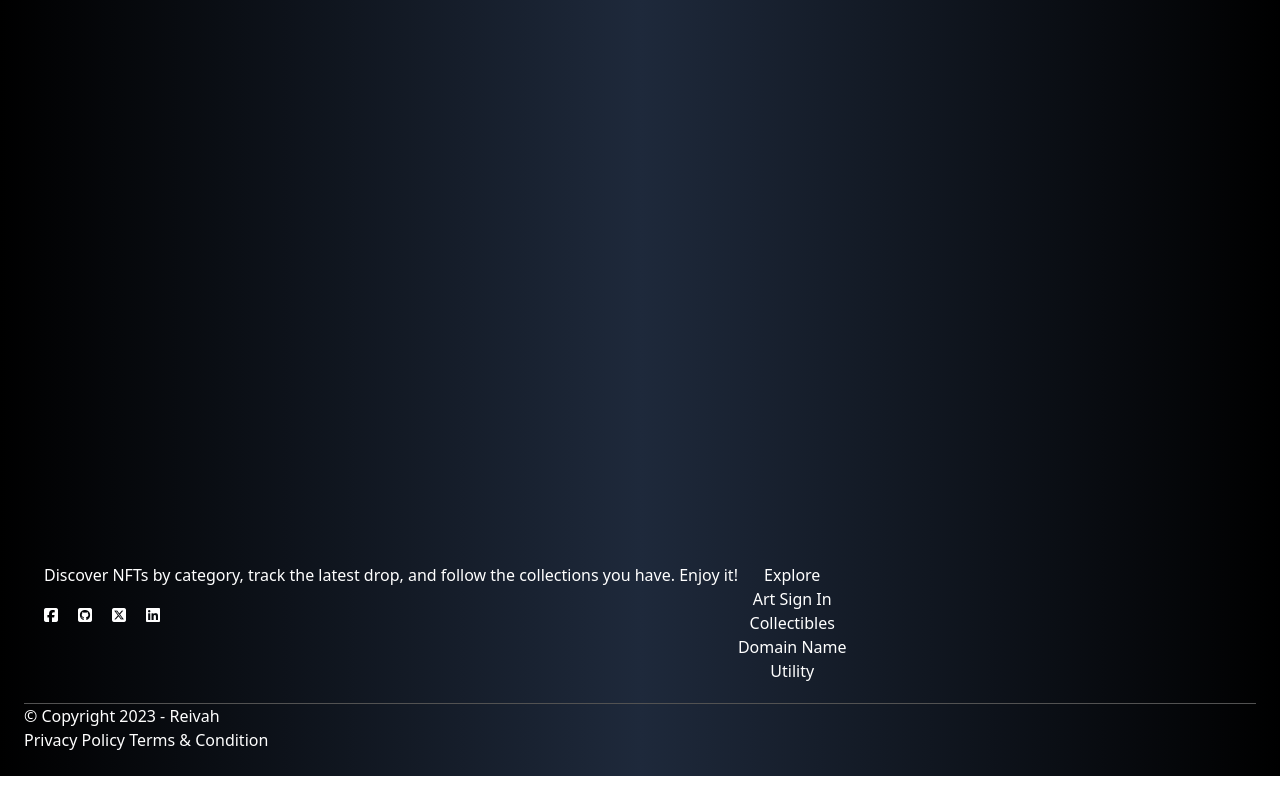
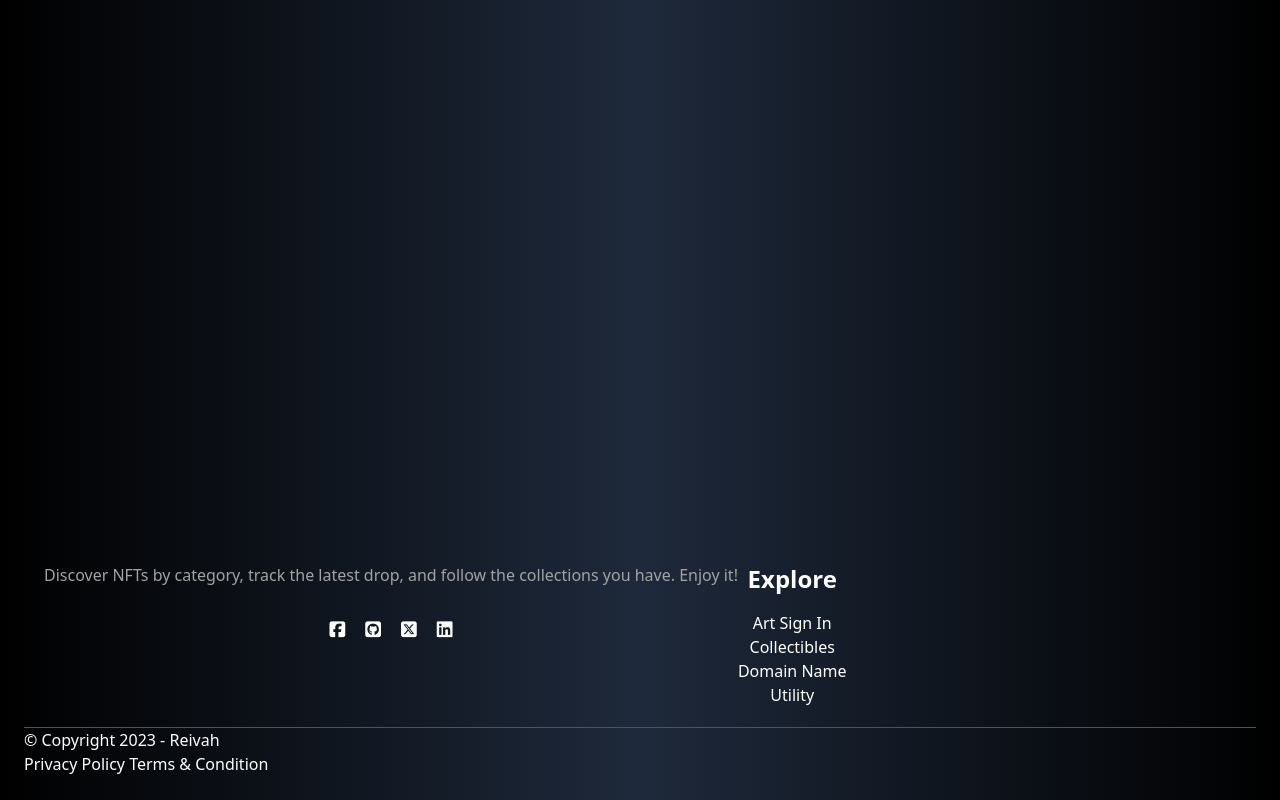
Before and after one commit to Reivah/Digital-Art, a plain HTML site: page index.html in a window 1280 px wide. Shown: the part 5123-5923 px from the top of the page. Before the commit the page ends 5899 px from the top, so only its background shows below. Drawn offline with nearby package versions, Linux system fonts and the light colour scheme.

Commit message:
adding margin botton to links

```diff
--- a/index.html
+++ b/index.html
@@ -326,9 +326,9 @@
         <footer>
             <div class="container min-w-full p-5 mt-[500px] flex flex-col  lg:flex-row   text-white">
                 <div>
-                    <p>Discover NFTs by category, track the latest drop, and follow the collections you have. Enjoy it!
+                    <p class="text-neutral-400">Discover NFTs by category, track the latest drop, and follow the collections you have. Enjoy it!
                     </p>
-                    <div class="mt-4 flex gap-5">
+                    <div class="mt-4 mb-6 p-3 flex gap-5 justify-center text-lg ">
                         <p><i class="fa-brands fa-square-facebook"></i></p>
                         <p><i class="fa-brands fa-square-github"></i></p>
                         <p><i class="fa-brands fa-square-x-twitter"></i></p>
@@ -337,7 +337,7 @@
                 </div>
                 <div class="text-center">
                     <div class="flex flex-col">
-                        <p>Explore</p>
+                        <p class="text-2xl font-bold mb-4">Explore</p>
                         <a href="">Art Sign In</a>
                         <a href="">Collectibles</a>
                         <a href="">Domain Name</a>
```
Also changed, not shown: style.css.
